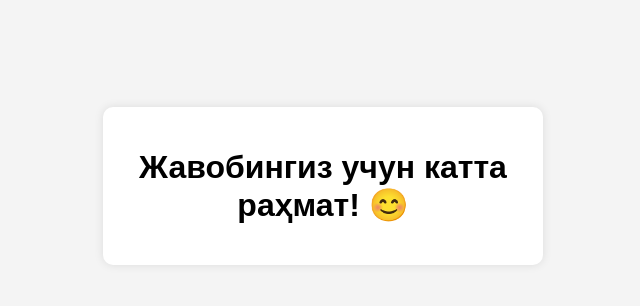
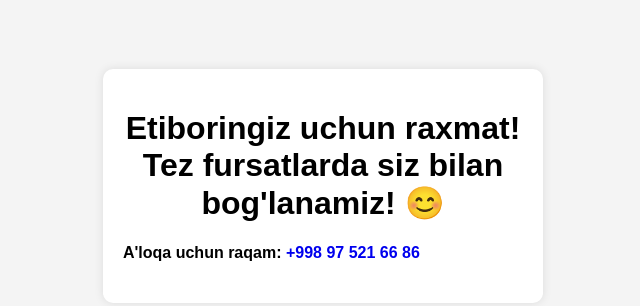
Before and after one commit to Xusanbek0039/sorovnoma-HTML, a plain HTML site: page thanks.html in a window 1280 px wide. Shown: the part 214-520 px from the top of the page, without its empty margins (317-957 px from the left). Drawn offline with Linux system fonts and the light colour scheme.

Commit message:
Update thanks.html

```diff
--- a/thanks.html
+++ b/thanks.html
@@ -67,7 +67,8 @@
 </head>
 <body>
     <form id="surveyForm">
-        <h1>Жавобингиз учун катта раҳмат! 😊  </h1>
+        <h1>Etiboringiz uchun raxmat! Tez fursatlarda siz bilan bog'lanamiz!  😊  </h1>
+        <h4>A'loqa uchun raqam: <a href="+998975216686">+998 97 521 66 86</a></h4>
         <!-- <p><a href="index.html">👉 Qayta javob yuborish 👈</a></p> -->
     </form>
 </body>
```
